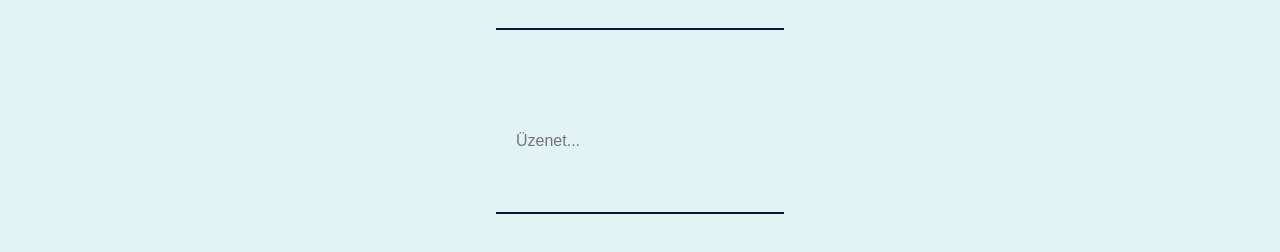
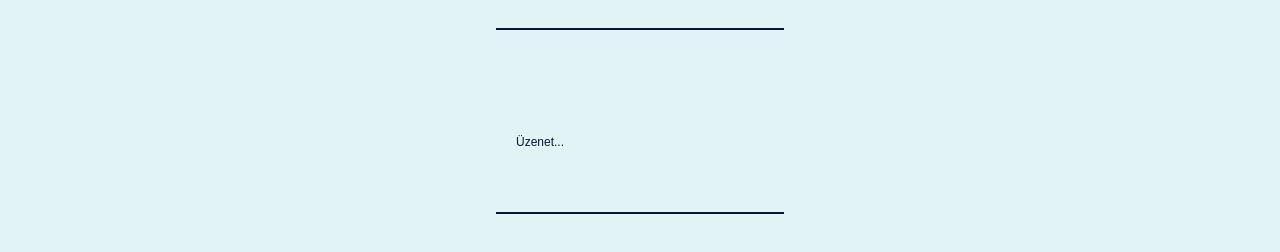
Before and after one commit to training6/szerviz, a React (Create React App) app in the folder frontend/: page / in a window 1280 px wide. Shown: the part 3509-3761 px from the top of the page. Built offline with nearby package versions, Linux system fonts and the light colour scheme.

Commit message:
update_form

```diff
--- a/frontend/src/components/MessageSection/Form.jsx
+++ b/frontend/src/components/MessageSection/Form.jsx
@@ -28,28 +28,28 @@ function Form() {
 
   function myStyle(e) {
     if (e.target.value === '')
-    setStyle ({border: 'none', borderBottom: '2px solid #0e153a'});
+    setStyle ({borderBottom: '2px solid #0e153a', borderRadius: '0px'});
     else
     setStyle ({ border: '2px solid #0e153a', borderRadius: '5px'});
   }
 
   function myStyle1(e) {
     if (e.target.value === '')
-    setStyle1 ({borderBottom: '2px solid #0e153a'});
+    setStyle1 ({borderBottom: '2px solid #0e153a', borderRadius: '0px'});
     else
     setStyle1 ({ border: '2px solid #0e153a', borderRadius: '5px'});
   }
 
   function myStyle2(e) {
     if (e.target.value === '')
-    setStyle2 ({borderBottom: '2px solid #0e153a'});
+    setStyle2 ({borderBottom: '2px solid #0e153a', borderRadius: '0px'});
     else
     setStyle2 ({ border: '2px solid #0e153a', borderRadius: '5px'});
   }
 
   function myStyle3(e) {
     if (e.target.value === '')
-    setStyle3 ({borderBottom: '2px solid #0e153a'});
+    setStyle3 ({borderBottom: '2px solid #0e153a', borderRadius: '0px'});
     else
     setStyle3 ({ border: '2px solid #0e153a', borderRadius: '5px'});
   }
--- a/frontend/src/components/MessageSection/FormElements.jsx
+++ b/frontend/src/components/MessageSection/FormElements.jsx
@@ -30,8 +30,8 @@ export const FormInput = styled.input`
   left: 0;
   width: 100%;
   height: 100%;
-  /*border: 2px solid #0e153a;
-  border-radius: 5px;*/
+  /*border: 2px solid #0e153a;*/
+  border-radius: 0px;
   outline: none;
   padding: 1.25rem;
   background: none;
@@ -41,6 +41,11 @@ export const FormInput = styled.input`
 
   @media screen and (max-width: 480px) {
     width: 18rem;
+  }
+
+  &::placeholder {
+    font-size: 12px;
+    color: #0e153a;
   }
 `;
 
```
